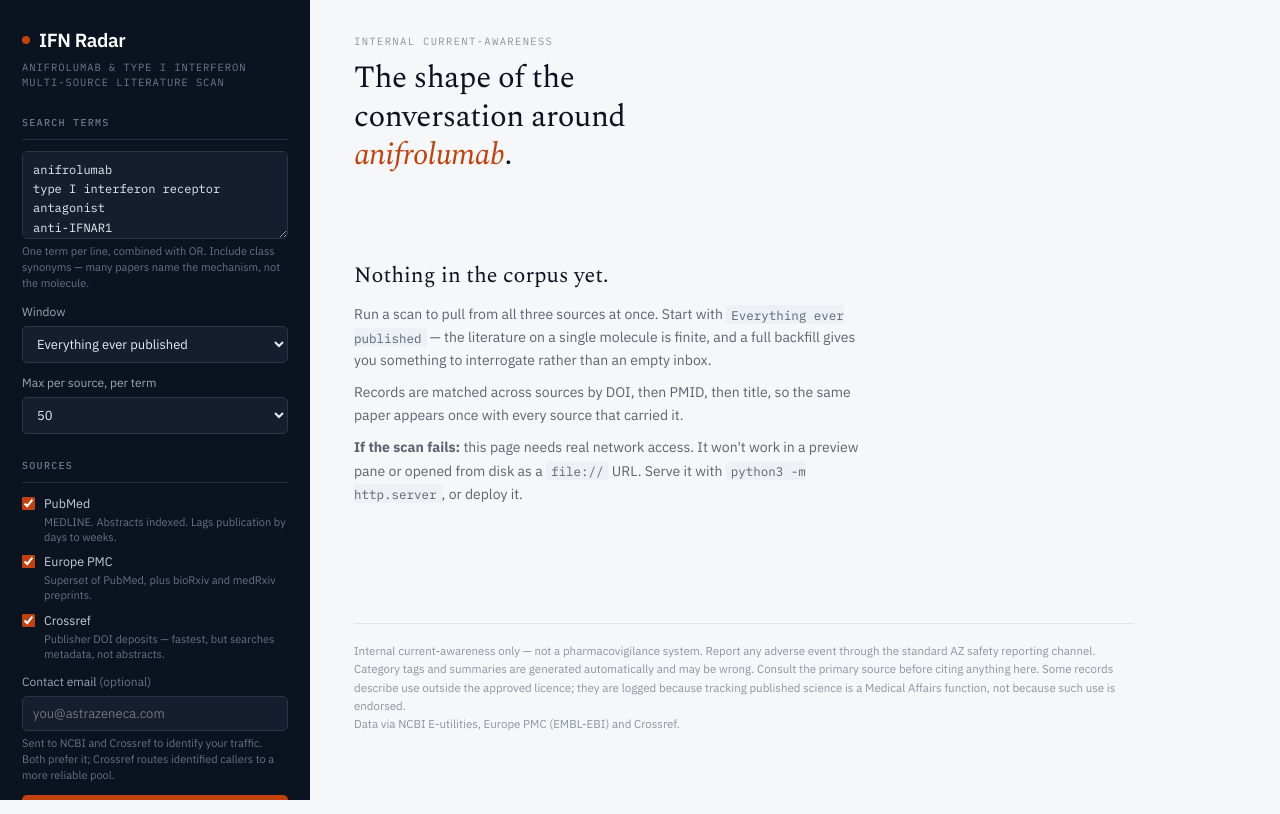
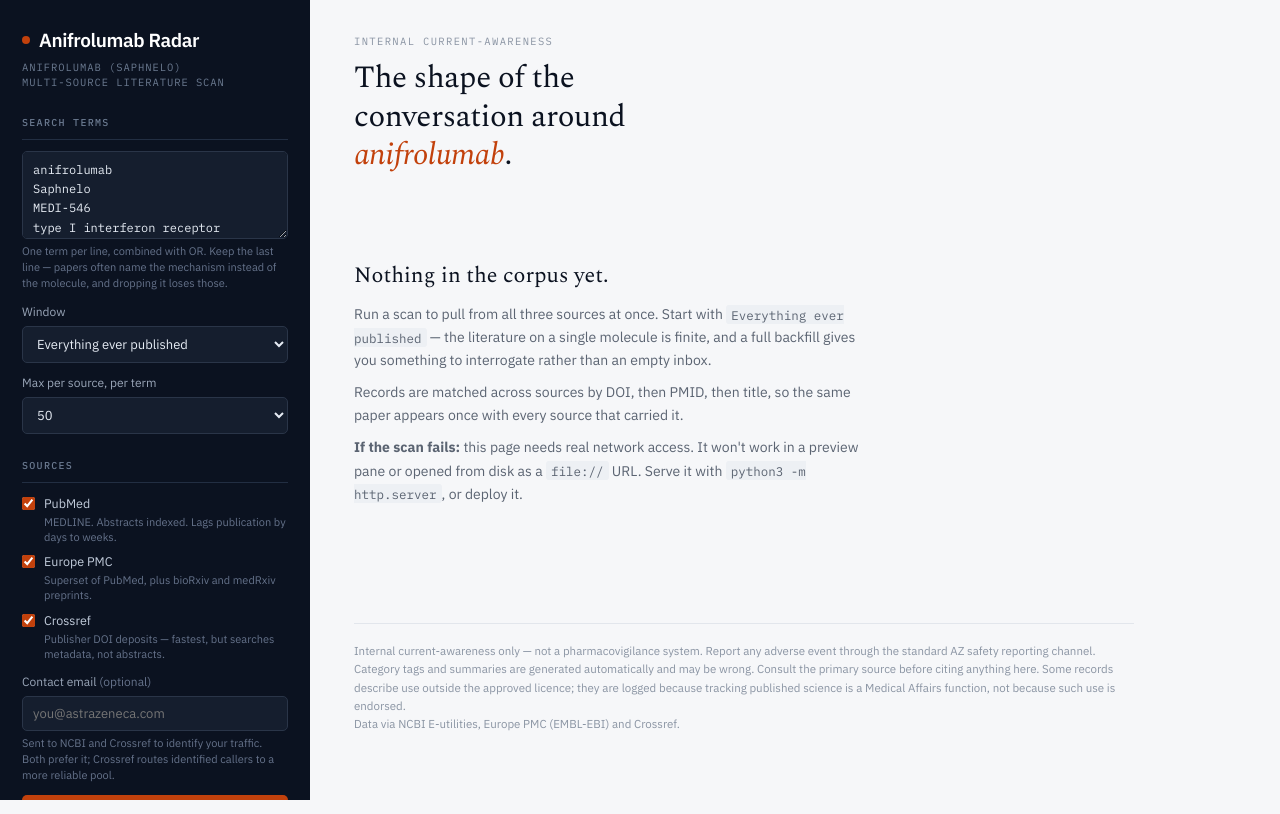
Before and after one commit to Mokhtariko/IFNradar, a plain HTML site: page index.html in a window 1280 px wide. Drawn offline with nearby package versions, Linux system fonts and the light colour scheme.

Commit message:
Add files via upload

```diff
--- a/index.html
+++ b/index.html
@@ -3,7 +3,7 @@
 <head>
 <meta charset="utf-8">
 <meta name="viewport" content="width=device-width, initial-scale=1">
-<title>IFN Radar — anifrolumab &amp; type I interferon literature</title>
+<title>Anifrolumab Radar — literature surveillance</title>
 <link rel="preconnect" href="https://fonts.googleapis.com">
 <link rel="preconnect" href="https://fonts.gstatic.com" crossorigin>
 <link href="https://fonts.googleapis.com/css2?family=IBM+Plex+Mono:wght@400;500;600&family=IBM+Plex+Sans:wght@400;500;600;700&family=Spectral:ital,wght@0,400;0,500;0,600;1,400&display=swap" rel="stylesheet">
@@ -179,18 +179,18 @@ a{color:inherit}
 <div class="shell">
   <aside class="rail">
     <div>
-      <div class="brand"><span class="dot" id="dot"></span><h1>IFN Radar</h1></div>
-      <div class="brand-sub">Anifrolumab &amp; type I interferon<br>Multi-source literature scan</div>
+      <div class="brand"><span class="dot" id="dot"></span><h1>Anifrolumab Radar</h1></div>
+      <div class="brand-sub">Anifrolumab (Saphnelo)<br>Multi-source literature scan</div>
     </div>
 
     <section>
       <h2>Search terms</h2>
       <div class="field">
         <textarea id="terms">anifrolumab
-type I interferon receptor antagonist
-anti-IFNAR1
-IFNAR1 blockade</textarea>
-        <div class="hint">One term per line, combined with OR. Include class synonyms — many papers name the mechanism, not the molecule.</div>
+Saphnelo
+MEDI-546
+type I interferon receptor antagonist</textarea>
+        <div class="hint">One term per line, combined with OR. Keep the last line — papers often name the mechanism instead of the molecule, and dropping it loses those.</div>
       </div>
       <div class="field">
         <label for="win">Window</label>
@@ -270,7 +270,6 @@ IFNAR1 blockade</textarea>
       <div class="eyebrow">Internal current-awareness</div>
       <h2>The shape of the conversation around <em>anifrolumab</em>.</h2>
     </div>
-
     <div class="trace-wrap" id="traceWrap" style="display:none">
       <div class="trace-head">
         <div class="trace-title">Publication trace</div>
@@ -648,7 +647,9 @@ async function classifyBatch(papers){
   const payload=papers.map((p,i)=>
     `[${i}]\nTitle: ${p.title}\nJournal: ${p.journal} (${p.date})\nAbstract: ${(p.abstract||'').slice(0,1100)||'[none available]'}`
   ).join('\n\n---\n\n');
-  const prompt=`You are classifying published scientific records for an internal Medical Affairs current-awareness log covering anifrolumab (Saphnelo) and type I interferon biology. Readers are Medical Affairs scientists. You are not writing promotional content and not making clinical recommendations.
+  const prompt=`You are classifying published scientific records for an internal Medical Affairs current-awareness log covering anifrolumab (Saphnelo). Readers are Medical Affairs scientists. You are not writing promotional content and not making clinical recommendations.
+
+Records reach this log because they mention anifrolumab by name, by development code (MEDI-546), or by mechanism description. Some will be false positives about type I interferon biology with no connection to the molecule — tag those "Unclassified".
 
 For EACH record return:
 - "i": record index
@@ -720,7 +721,7 @@ function copyDigest(){
   const items=visible();
   if(!items.length){toast('Nothing to copy');return;}
   const g={};items.forEach(p=>{(g[p.category]=g[p.category]||[]).push(p);});
-  let out='# IFN Radar — literature digest\n_'+new Date().toDateString()+' · '+items.length+' records_\n\n';
+  let out='# Anifrolumab Radar — literature digest\n_'+new Date().toDateString()+' · '+items.length+' records_\n\n';
   Object.keys(CATS).forEach(cat=>{
     if(!g[cat])return;
     out+='## '+cat+'\n\n';
@@ -743,7 +744,7 @@ function downloadCSV(){
     p.category,p.relevance,p.summary,(p.sources||[]).join('; '),linkFor(p)]));
   const a=document.createElement('a');
   a.href=URL.createObjectURL(new Blob(['\ufeff'+rows.map(r=>r.map(esc).join(',')).join('\n')],{type:'text/csv'}));
-  a.download='ifn-radar-'+new Date().toISOString().slice(0,10)+'.csv';a.click();
+  a.download='anifrolumab-radar-'+new Date().toISOString().slice(0,10)+'.csv';a.click();
   toast('CSV downloaded');
 }
 
```
